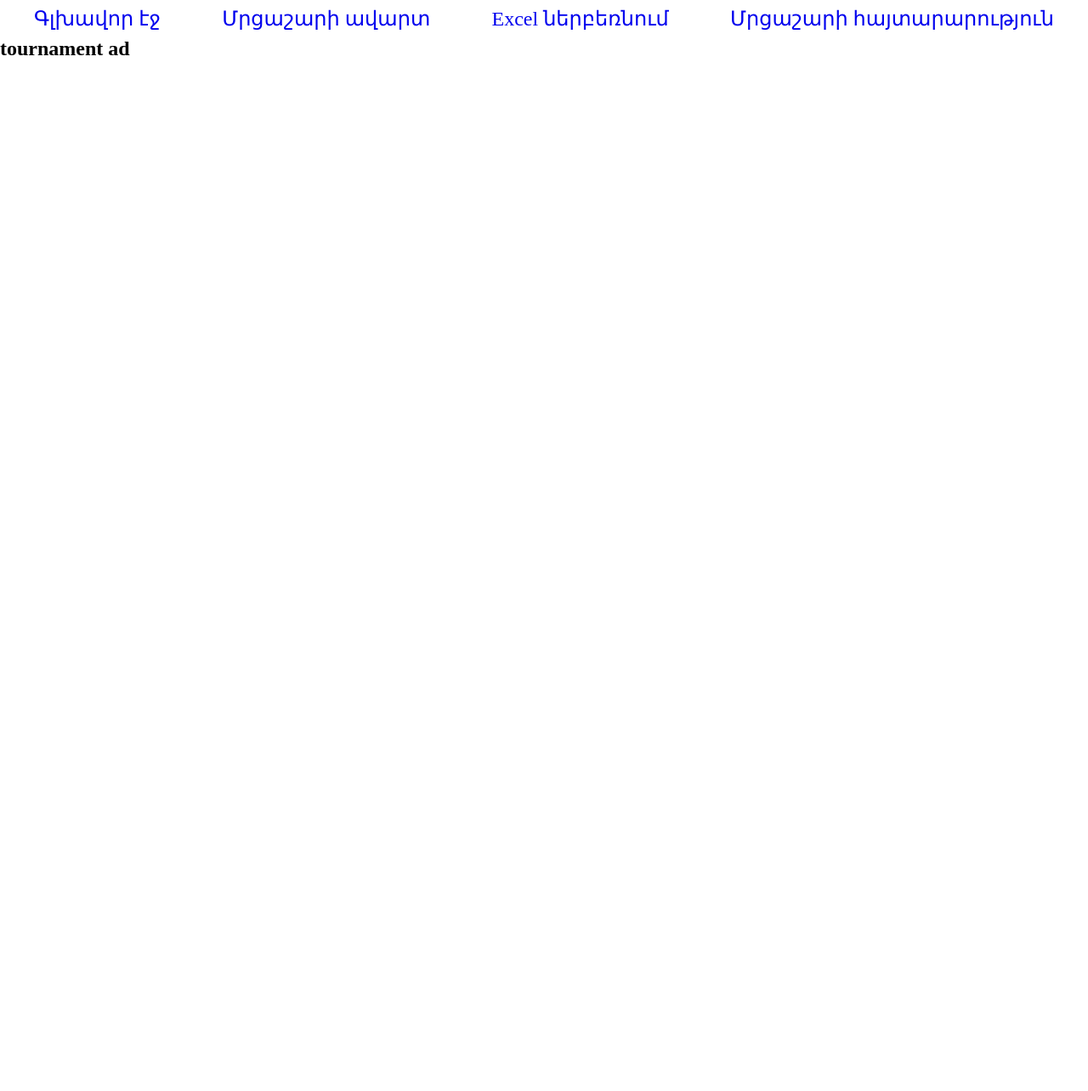
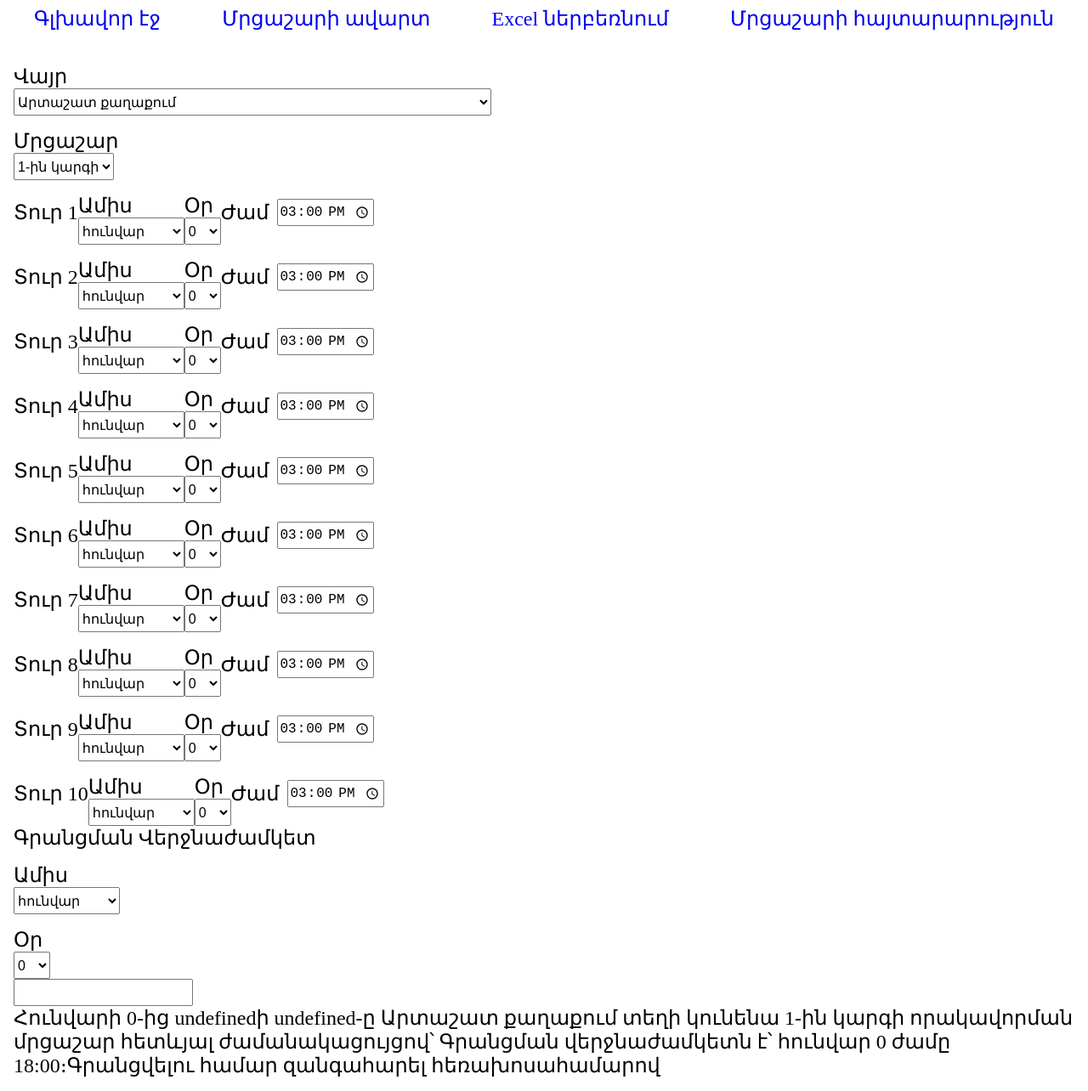
Before and after one commit to Ararat-chess-federation/news-generator, a Next.js app: page /tournament-ad in a window 1280 px wide. Shown: the whole page at 85% size. Before the commit the page ends 800 px from the top, so only its background shows below. Built offline with nearby package versions, Linux system fonts and the light colour scheme.

Commit message:
feat: add tournamentAd initial version

```diff
--- a/app/tournament-ad/page.tsx
+++ b/app/tournament-ad/page.tsx
@@ -1,3 +1,128 @@
-export default function TournamentAd() {
-  return <h1>tournament ad</h1>;
+"use client";
+
+import { useState } from "react";
+import Select from "../../src/components/select/Select";
+import {
+  days,
+  months,
+  places,
+  tournaments,
+} from "../../src/constants/selectOptions";
+
+function TournamentAd() {
+  const [selectedPlace, setSelectedPlace] = useState(places[0]);
+  const [selectedTournament, setSelectedTournament] = useState(tournaments[0]);
+  const [selectedMonths, setSelectedMonths] = useState(
+    Array(10).fill(months[0])
+  );
+  const [selectedDays, setSelectedDays] = useState(Array(10).fill(days[0]));
+  const [selectedTimes, setSelectedTimes] = useState(Array(10).fill("15:00"));
+  const [deadLineMonth, setDeadLineMonth] = useState(months[0]);
+  const [deadLineDay, setDeadLineDay] = useState(days[0]);
+  const [phoneNumber, setPhoneNumber] = useState("");
+
+  const handleMonthChange = (index: number, value: string) => {
+    const newMonths = [...selectedMonths];
+    newMonths[index] = value;
+    setSelectedMonths(newMonths);
+  };
+
+  const handleDayChange = (index: number, value: string) => {
+    const newDays = [...selectedDays];
+    newDays[index] = value;
+    setSelectedDays(newDays);
+  };
+
+  const handleTimeChange = (index: number, value: string) => {
+    const newTimes = [...selectedTimes];
+    newTimes[index] = value;
+    setSelectedTimes(newTimes);
+  };
+
+  const generateFinalText = () => {
+    const days = selectedDays.slice(0, selectedDays.indexOf("0"));
+    const startDate = `${selectedMonths[0]}ի ${selectedDays[0]}-ից`;
+    const endDate = `${selectedMonths[days.length - 1]}ի ${
+      selectedDays[days.length - 1]
+    }-ը`;
+
+    const term = `${
+      startDate.charAt(0).toUpperCase() + startDate.slice(1)
+    } ${endDate}`;
+
+    const intro = `${term} ${selectedPlace} տեղի կունենա ${selectedTournament} որակավորման մրցաշար հետևյալ ժամանակացույցով՝\n`;
+    const schedule = days.reduce((acc, val, idx) => {
+      return (
+        acc +
+        `- Տուր ${idx + 1}՝ ${selectedMonths[idx]}ի ${selectedDays[idx]} ժամը ${
+          selectedTimes[idx]
+        }\n`
+      );
+    }, "");
+    const deadline = `Գրանցման վերջնաժամկետն է՝ ${deadLineMonth} ${deadLineDay} ժամը 18:00։`;
+    const number = `Գրանցվելու համար զանգահարել ${phoneNumber} հեռախոսահամարով`;
+    return intro + schedule + deadline + number;
+  };
+
+  return (
+    <div className="container">
+      <div>
+        <Select
+          selectedOption={selectedPlace}
+          setSelectedOption={setSelectedPlace}
+          values={places}
+          title="Վայր"
+        />
+      </div>
+      <div>
+        <Select
+          selectedOption={selectedTournament}
+          setSelectedOption={setSelectedTournament}
+          values={tournaments}
+          title="Մրցաշար"
+        />
+      </div>
+      {[...Array(10)].map((_, i) => (
+        <div style={{ display: "flex", alignItems: "center" }} key={i}>
+          Տուր {i + 1}
+          <Select
+            selectedOption={selectedMonths[i]}
+            setSelectedOption={(value: string) => handleMonthChange(i, value)}
+            values={months}
+            title="Ամիս"
+          />
+          <Select
+            selectedOption={selectedDays[i]}
+            setSelectedOption={(value: string) => handleDayChange(i, value)}
+            values={days}
+            title="Օր"
+          />
+          Ժամ
+          <input
+            type="time"
+            value={selectedTimes[i]}
+            onChange={(e) => handleTimeChange(i, e.target.value)}
+            style={{ marginLeft: "10px" }}
+          />
+        </div>
+      ))}
+      Գրանցման Վերջնաժամկետ
+      <Select
+        selectedOption={deadLineMonth}
+        setSelectedOption={(value: string) => setDeadLineMonth(value)}
+        values={months}
+        title="Ամիս"
+      />
+      <Select
+        selectedOption={deadLineDay}
+        setSelectedOption={(value: string) => setDeadLineDay(value)}
+        values={days}
+        title="Օր"
+      />
+      <input type="text" onChange={(e) => setPhoneNumber(e.target.value)} />
+      <div>{generateFinalText()}</div>
+    </div>
+  );
 }
+
+export default TournamentAd;
--- a/src/components/select/Select.tsx
+++ b/src/components/select/Select.tsx
@@ -1,9 +1,9 @@
 import { ChangeEvent, Dispatch, useState } from "react";
 
 interface ISelectProps {
-  values: string[];
-  selectedOption: string;
-  setSelectedOption: Dispatch<React.SetStateAction<string>>;
+  values: string[] | number[];
+  selectedOption: string | number;
+  setSelectedOption: Dispatch<React.SetStateAction<string>> | Function;
   title: string;
 }
 
--- a/src/constants/selectOptions.ts
+++ b/src/constants/selectOptions.ts
@@ -12,3 +12,23 @@ export const tournaments = [
   "3-րդ կարգի",
   "4-րդ կարգի",
 ];
+
+export const months = [
+  "հունվար",
+  "փետրվար",
+  "մարտ",
+  "ապրիլ",
+  "մայիս",
+  "հունիս",
+  "հուլիս",
+  "օգոստոս",
+  "սեպտեմբեր",
+  "հոկտեմբեր",
+  "նոյեմբեր",
+  "դեկտեմբեր",
+];
+
+export const days = [
+  0, 1, 2, 3, 4, 5, 6, 7, 8, 9, 10, 11, 12, 13, 14, 15, 16, 17, 18, 19, 20, 21,
+  22, 23, 24, 25, 26, 27, 28, 29, 30, 31,
+].map((el) => String(el));
```
